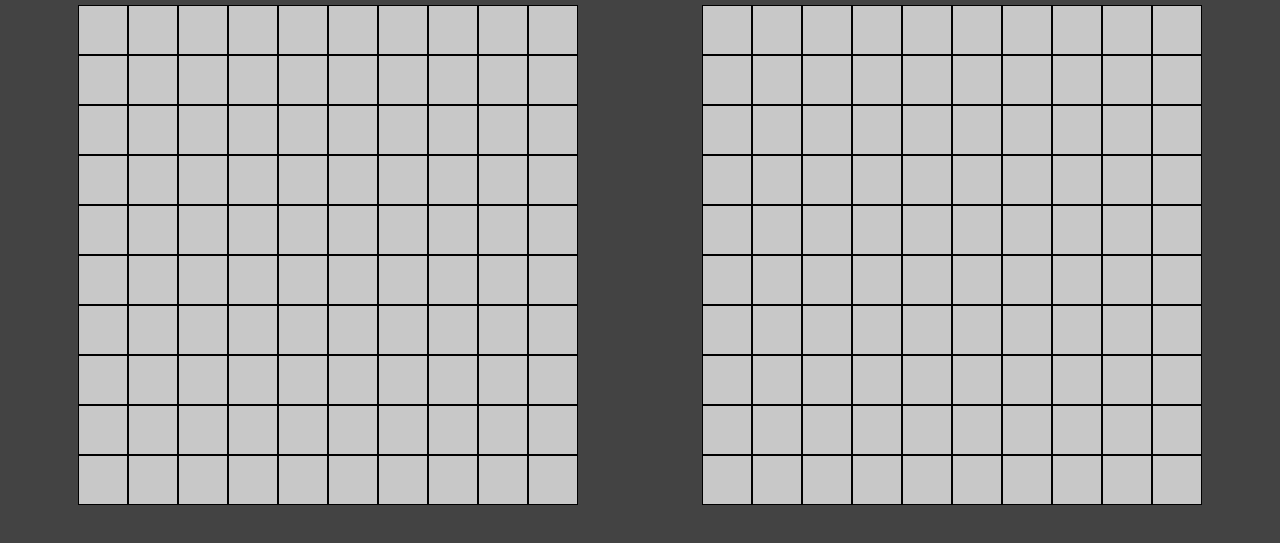
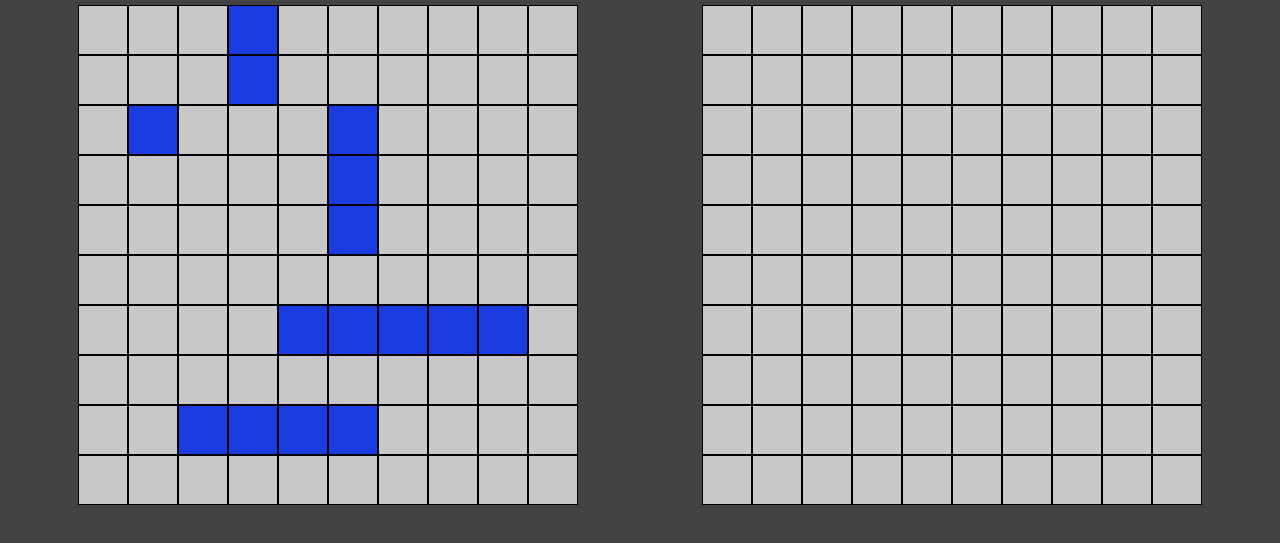
Before and after one commit to J0e-Quan/battleship, a website built with webpack: page src/index.html in a window 1280 px wide. Shown: the part 235-778 px from the top of the page. Built offline with nearby package versions, Linux system fonts and the light colour scheme.

Commit message:
feat(ui): render player ships

```diff
--- a/src/styles.css
+++ b/src/styles.css
@@ -116,3 +116,11 @@ h2 {
 .inactive {
   filter: brightness(0.5);
 }
+
+.ship {
+  background-color: #1a3be0;
+}
+
+.enemy {
+  background-color: red;
+}
--- a/src/ui.js
+++ b/src/ui.js
@@ -7,25 +7,32 @@ renderGameboard('human')
 renderGameboard('computer')
 
 // temporary hardcoded ship placements
-human.gameboard.placeShip(1, 'horizontal', 2, 3).placeShip(2, 'vertical', 4, 1).placeShip(3, 'vertical', 6, 3).placeShip(4, 'horizontal', 1, 8).placeShip(5, 'horizontal', 3, 6)
+human.gameboard.placeShip(1, 'horizontal', 2, 3).placeShip(2, 'vertical', 4, 1).placeShip(3, 'vertical', 6, 3).placeShip(4, 'horizontal', 3, 9).placeShip(5, 'horizontal', 5, 7)
 computer.gameboard.placeShip(1, 'horizontal', 8, 9).placeShip(2, 'vertical', 2, 1).placeShip(3, 'vertical', 7, 3).placeShip(4, 'horizontal', 3, 8).placeShip(5, 'horizontal', 1, 6)
-
+renderHumanShips()
 
 function renderGameboard(type) {
   const targetId = type + '-gameboard'
   const gameboard = document.getElementById(targetId)
-  console.log(gameboard)
-  for (let i = 1; i < 11; i++) {
+  for (let y = 1; y < 11; y++) {
     const row = document.createElement('div')
     row.classList.add('row')
-    row.id = 'y-' + i
-    for (let i = 1; i < 11; i++) {
+    for (let x = 1; x < 11; x++) {
       const point = document.createElement('button')
       point.type = 'button'
       point.classList.add('point')
-      point.id = 'x-' + i
+      point.id = type + '-' + x + '-' + y
       row.appendChild(point)
     }
     gameboard.appendChild(row)
   }
 }
+
+function renderHumanShips() {
+  for (const ship of human.gameboard.ships) {
+    for (const coord of ship.coordinates) {
+      const point = document.getElementById('human-' + coord.x + '-' + coord.y)
+      point.classList.add('ship')
+    }
+  }
+}
```
